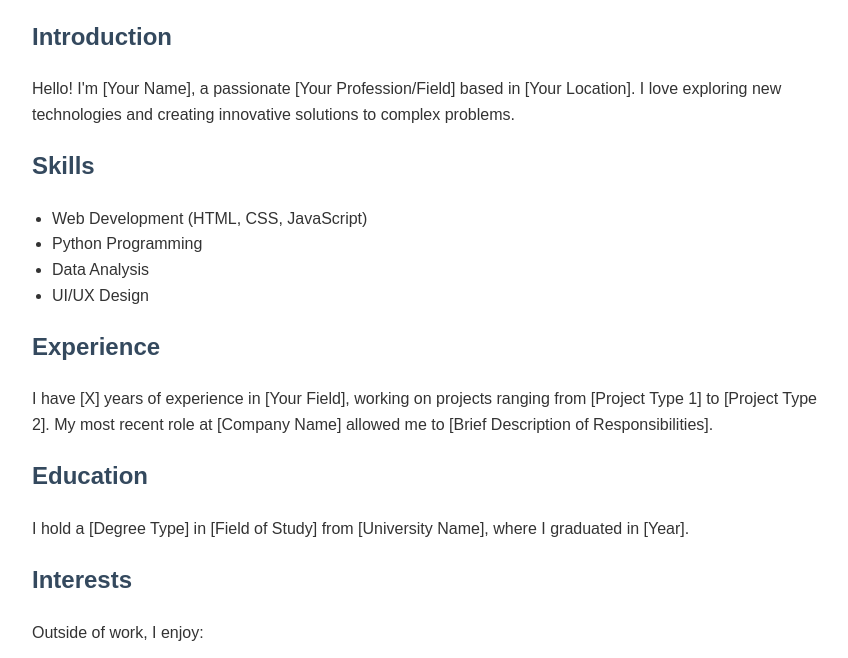
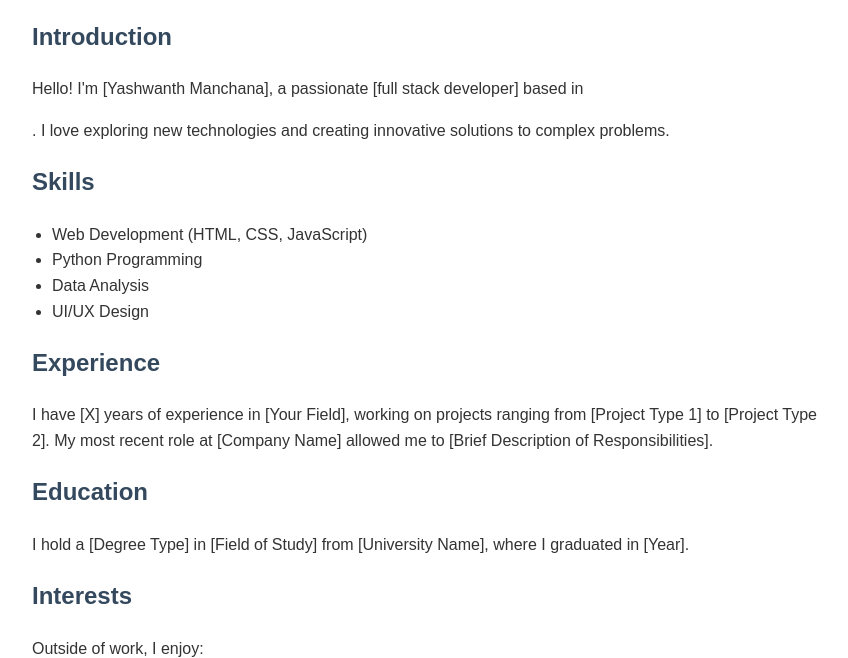
Before and after one commit to yashwanth357/cs696af24-yash, a plain HTML site: page index.html in a window 1280 px wide. Shown: the part 96-754 px from the top of the page, without its empty margins (208-1056 px from the left). Drawn offline with Linux system fonts and the light colour scheme.

Commit message:
added 2nd content

```diff
--- a/index.html
+++ b/index.html
@@ -28,7 +28,7 @@
     <h1>About Me</h1>
 
     <h2>Introduction</h2>
-    <p>Hello! I'm [Your Name], a passionate [Your Profession/Field] based in [Your Location]. I love exploring new technologies and creating innovative solutions to complex problems.</p>
+    <p>Hello! I'm [Yashwanth Manchana], a passionate [full stack developer] based in <div New="" York=""></div>. I love exploring new technologies and creating innovative solutions to complex problems.</p>
 
     <h2>Skills</h2>
     <ul>
```
